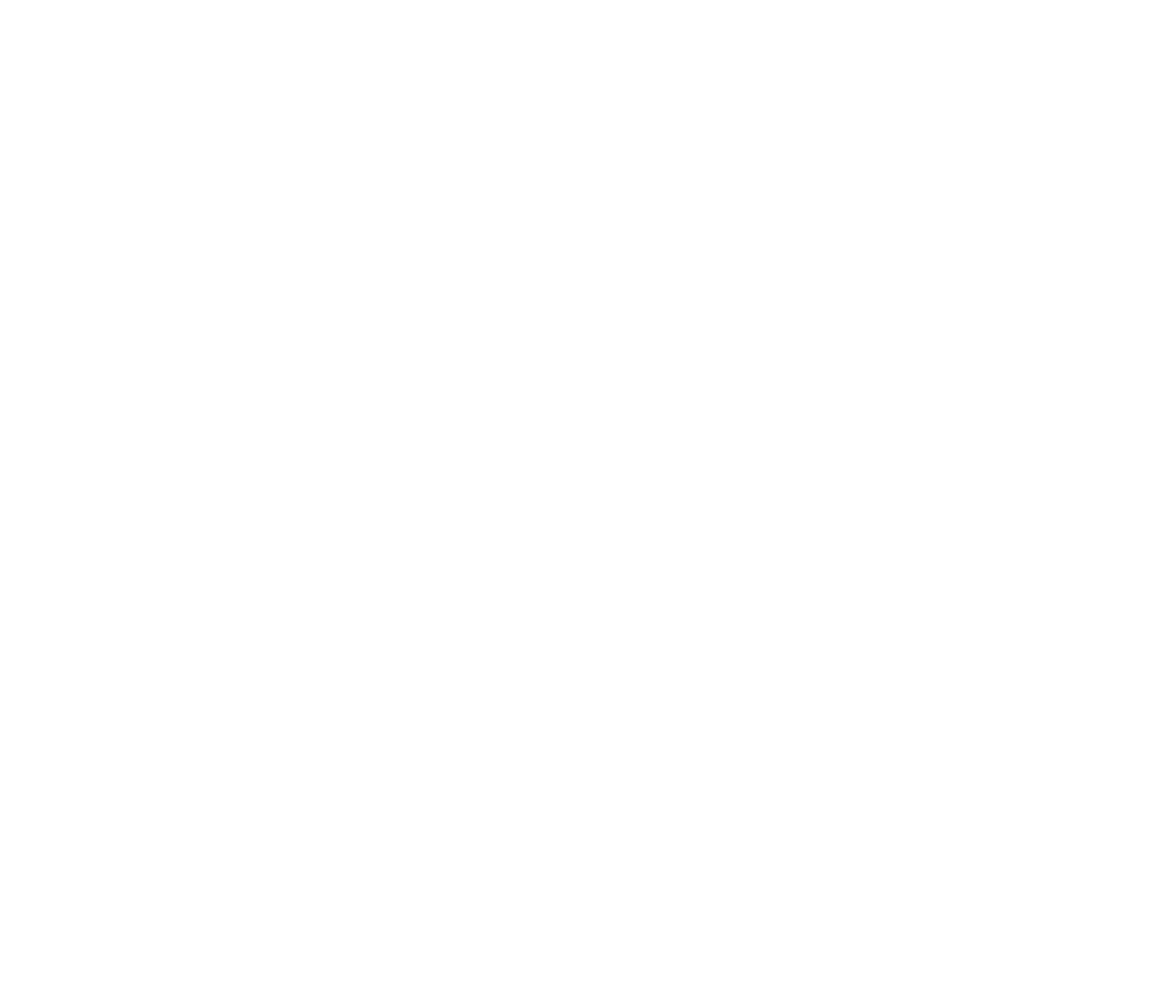
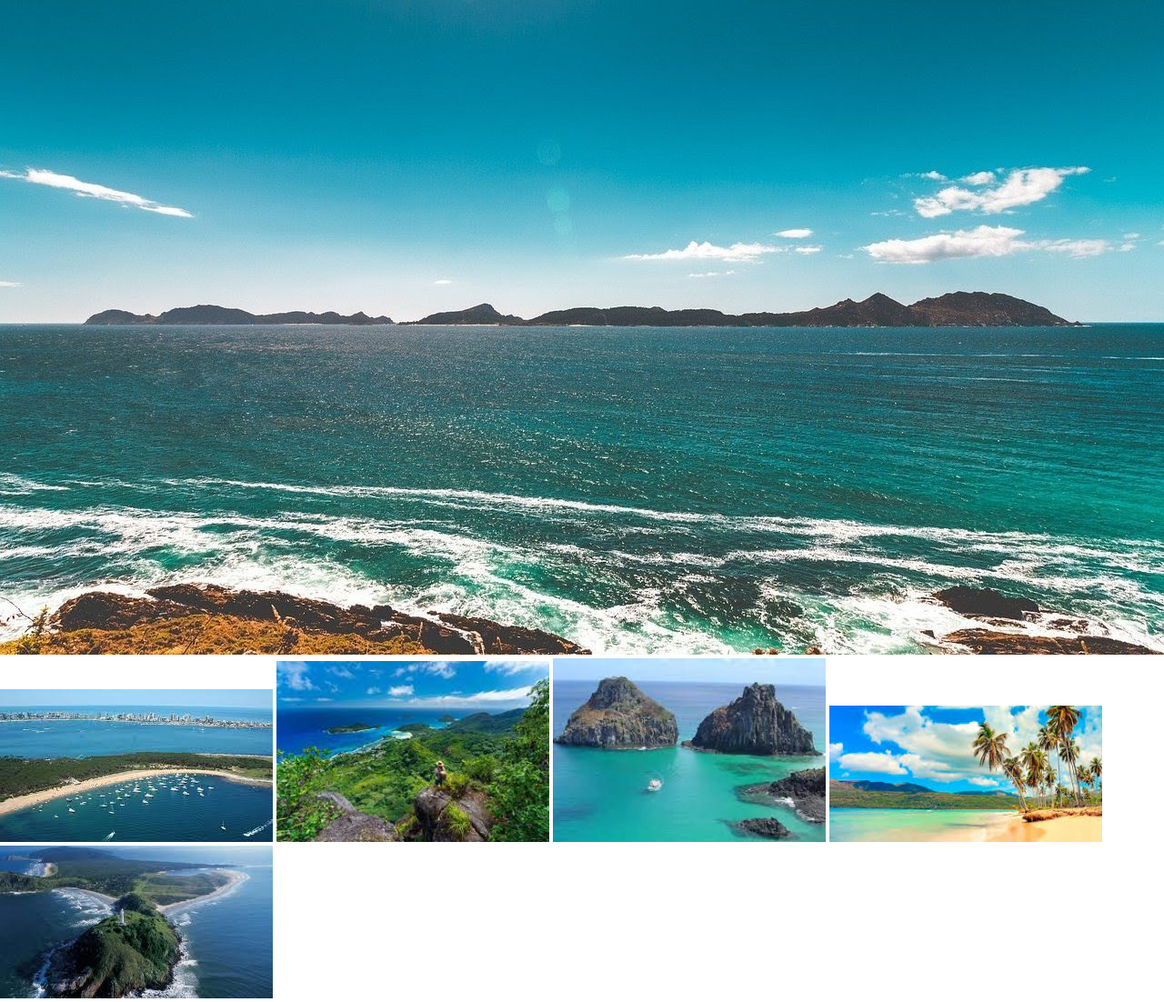
Before and after one commit to aleaases/openbootcampejercicios, a plain HTML site: page html y css/ejercicio 5 multimedia/html/index.html in a window 1280 px wide. Shown: the whole page at 91% size. Before the commit the page ends 800 px from the top, so only its background shows below. Drawn offline with Linux system fonts and the light colour scheme.

Commit message:
main commit trabajo 5

```diff
--- a/html y css/ejercicio 5 multimedia/css/style.css
+++ b/html y css/ejercicio 5 multimedia/css/style.css
@@ -0,0 +1,18 @@
+*{
+    padding: 0;
+    margin: 0;
+}
+
+.imagen-principal {
+    width: 100vw;
+}
+
+.galeria {
+    display: flexbox;
+    flex-wrap: wrap;
+    gap: 10px;
+    background-size: contain;
+}
+.imagen-galeria {
+    width: 300px;
+}
--- a/html y css/ejercicio 5 multimedia/html/index.html
+++ b/html y css/ejercicio 5 multimedia/html/index.html
@@ -4,9 +4,18 @@
     <meta charset="UTF-8">
     <meta http-equiv="X-UA-Compatible" content="IE=edge">
     <meta name="viewport" content="width=device-width, initial-scale=1.0">
-    <title>Document</title>
+    <title>Disposición de elementos en CSS</title>
+    <link rel="stylesheet" href="../css/style.css">
 </head>
 <body>
+        <img class="imagen-principal" src="../multimedia/2022011012593130752.jpg" alt="imagen-principal" />
+    <div class="galeria">
+        <img class="imagen-galeria" src="../multimedia/descarga (1).jfif" alt="imagen1" />
+        <img class="imagen-galeria" src="../multimedia/descarga (2).jfif" alt="imagen2" />
+        <img class="imagen-galeria" src="../multimedia/descarga (3).jfif" alt="imagen3" />
+        <img class="imagen-galeria" src="../multimedia/descarga.jfif" alt="imagen4" />
+        <img class="imagen-galeria" src="../multimedia/images.jfif" alt="imagen5" />
 
+    </div>
 </body>
 </html>
```
Also changed, not shown: html y css/ejercicio 5 multimedia/multimedia/2022011012593130752.jpg (added), html y css/ejercicio 5 multimedia/multimedia/descarga (1).jfif (added), html y css/ejercicio 5 multimedia/multimedia/descarga (2).jfif (added), html y css/ejercicio 5 multimedia/multimedia/descarga (3).jfif (added), html y css/ejercicio 5 multimedia/multimedia/descarga.jfif (added), html y css/ejercicio 5 multimedia/multimedia/images.jfif (added).
